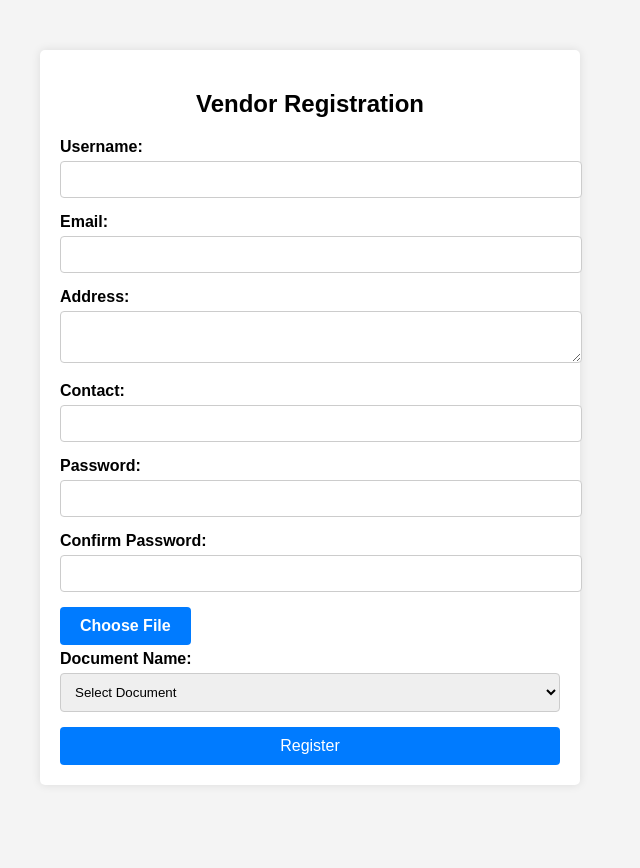
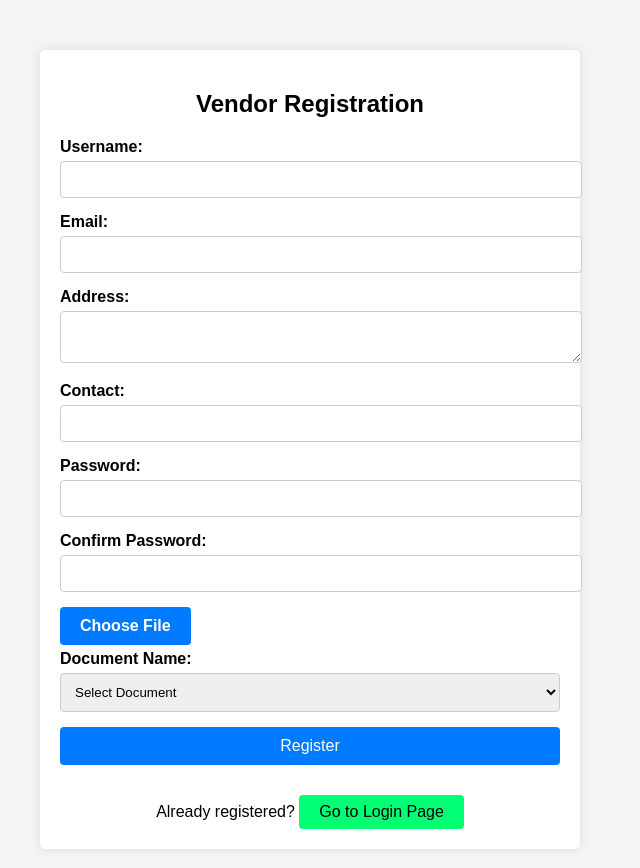
Before and after one commit to TaniyaParochi/Regestration-and-Login-page, a plain HTML site: page index.html in a window 1280 px wide. Shown: the whole page, without its empty margins (330-970 px from the left). Before the commit the page ends 835 px from the top, so only its background shows below. Drawn offline with Linux system fonts and the light colour scheme.

Commit message:
login option

```diff
--- a/index.html
+++ b/index.html
@@ -49,6 +49,9 @@
             <span id="documentNameError" class="error"></span>
 
             <input type="submit" value="Register">
+            <div class="login-option">
+                <p>Already registered? <a href="login.html">Go to Login Page</a></p>
+            </div>
         </form>
     </div>
 
--- a/styles.css
+++ b/styles.css
@@ -76,3 +76,29 @@ input[type="submit"]:hover {
     font-size: 14px;
     margin-top: 5px;
 }
+
+/* Login option */
+.login-option {
+    text-align: center;
+    margin-top: 20px;
+}
+
+.login-option p {
+    display: inline-block; /* Ensure inline-block for proper alignment */
+    vertical-align: middle; /* Align vertically with other elements */
+    margin: 10px 0 0; /* Adjust margins as needed */
+}
+
+.login-option a {
+    display: inline-block;
+    padding: 8px 20px;
+    background-color: #00ff73;
+    color: #030303;
+    text-decoration: none;
+    border-radius: 4px;
+    transition: background-color 0.3s ease;
+}
+
+.login-option a:hover {
+    background-color: #f550dc;
+}
```
